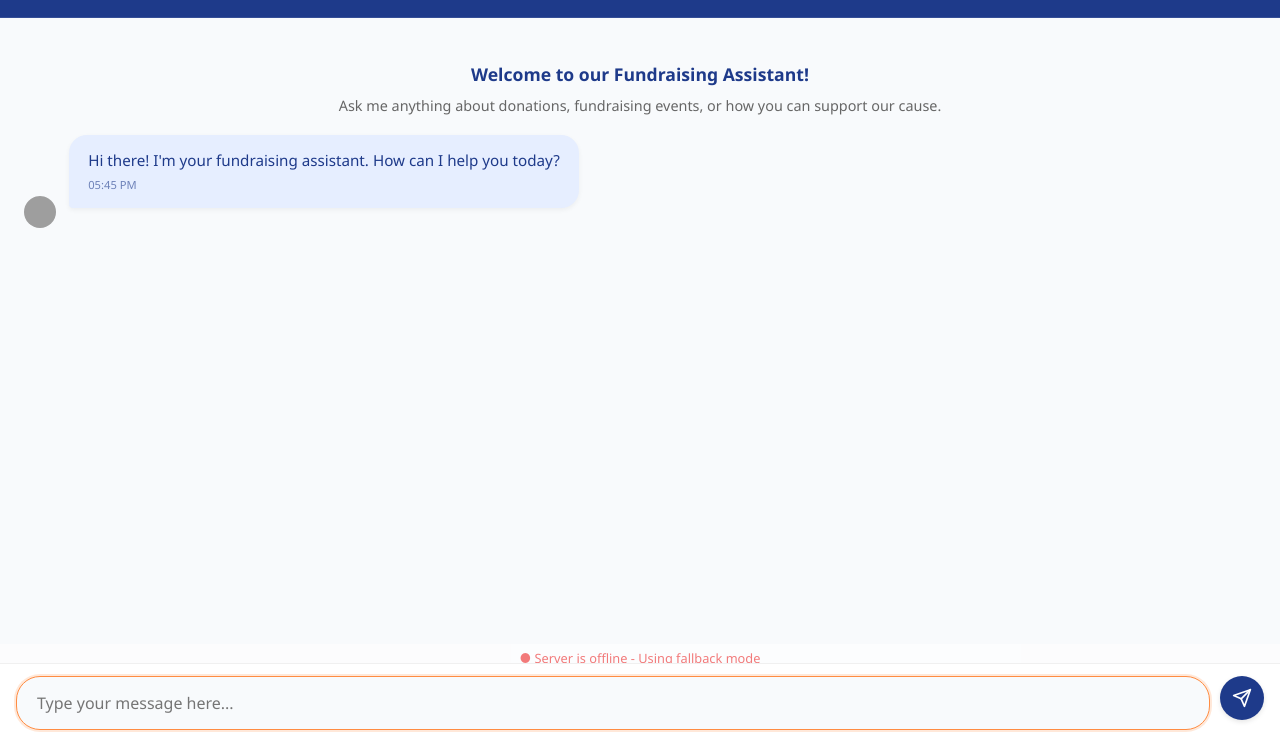
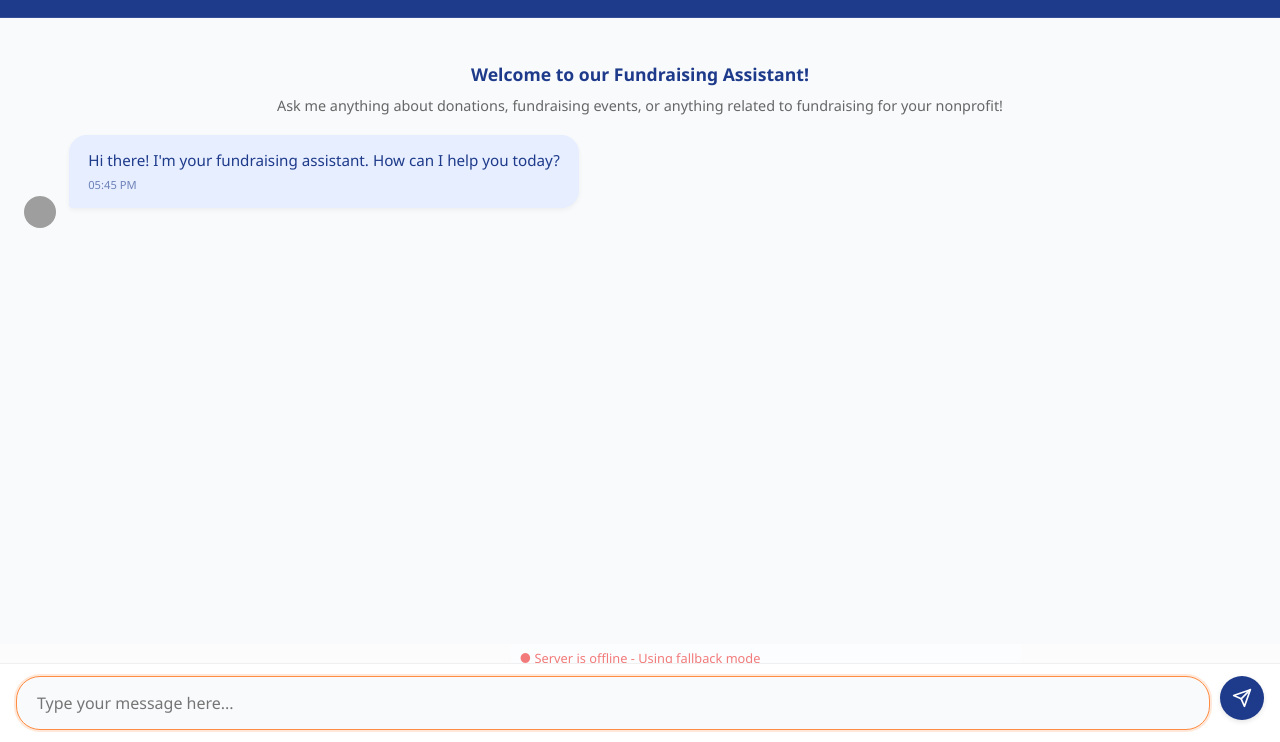
Before and after one commit to Dibyo10/Freelance, a plain HTML site: page frontend/index.html in a window 1280 px wide. Shown: the part 58-800 px from the top of the page. Drawn offline with Linux system fonts and the light colour scheme; no server answers; grey boxes are pictures that could not be loaded.

Commit message:
Update index.html

```diff
--- a/frontend/index.html
+++ b/frontend/index.html
@@ -310,7 +310,7 @@
     <div class="chat-box" id="chat-box">
       <div class="welcome-message">
         <div class="welcome-title">Welcome to our Fundraising Assistant!</div>
-        <p>Ask me anything about donations, fundraising events, or how you can support our cause.</p>
+        <p>Ask me anything about donations, fundraising events, or anything related to fundraising for your nonprofit!</p>
       </div>
     </div>
 
```
